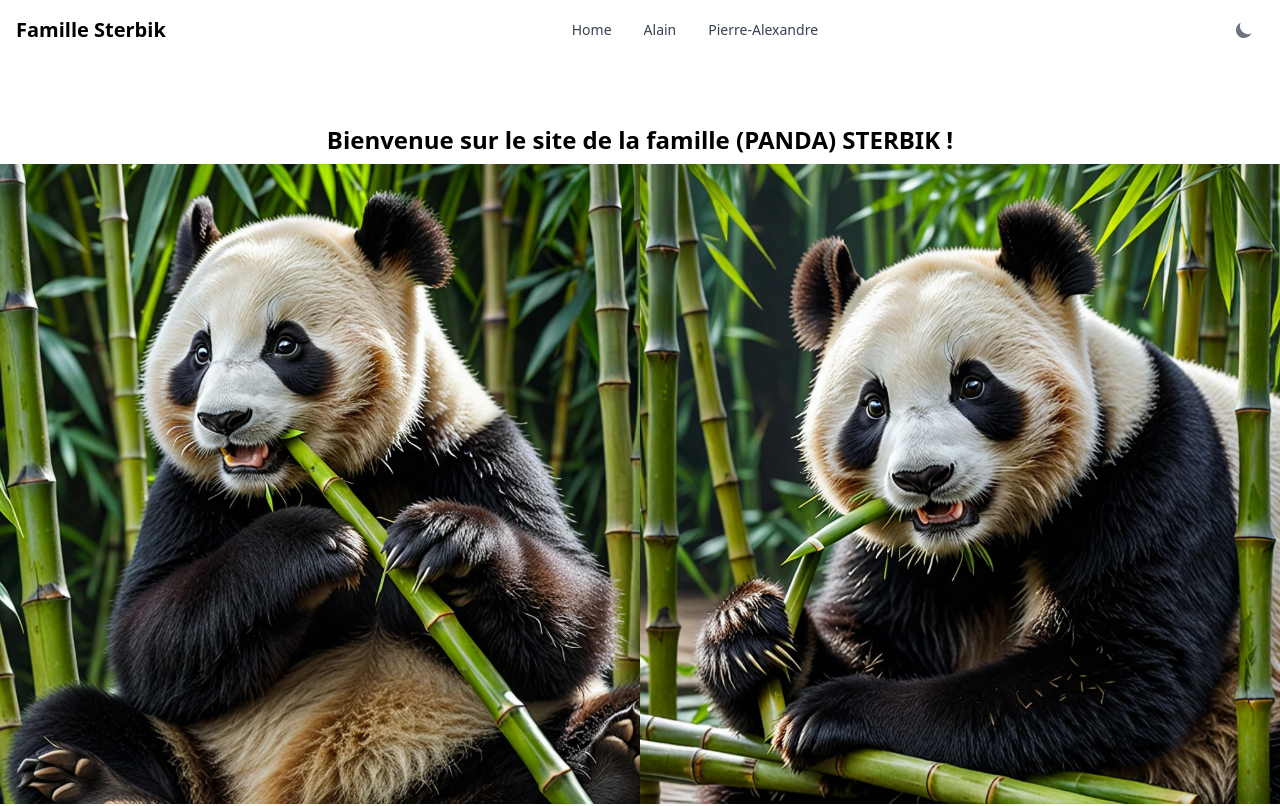
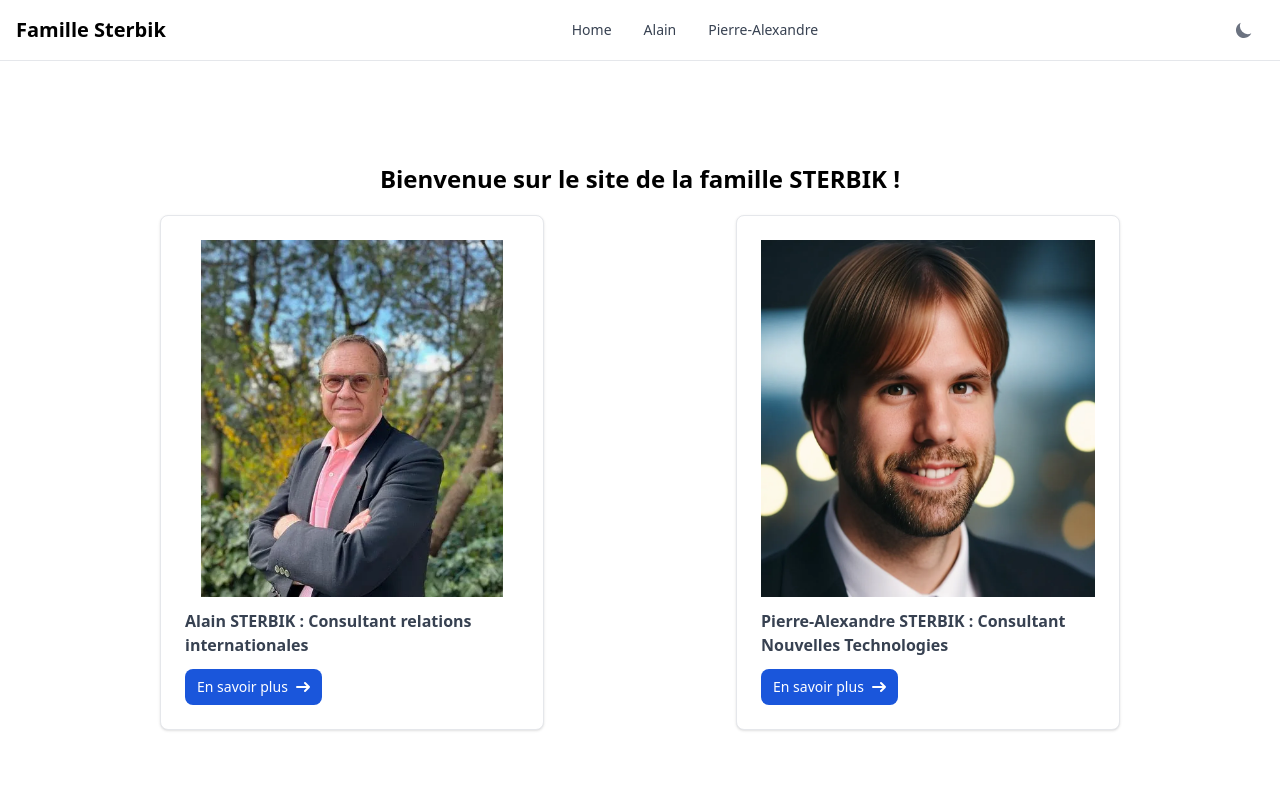
Before and after one commit to Manianise/sterbik-react, a React (Vite) app: page / in a window 1280 px wide. Shown: the top 806 px of the page. Built offline with nearby package versions, Linux system fonts and the light colour scheme; the HTML template or start-up script is replaced by a standard one.

Commit message:
Nouveau commit le :

```diff
--- a/index.html
+++ b/index.html
@@ -6,7 +6,7 @@
     <meta name="viewport" content="width=device-width, initial-scale=1.0" />
     <title>Famille Sterbik</title>
   </head>
-  <body>
+  <body class="dark:bg-gray-800 ">
     <div id="root"></div>
     <script type="module" src="/src/main.tsx"></script>
   </body>
--- a/src/pages/Alain.tsx
+++ b/src/pages/Alain.tsx
@@ -8,13 +8,17 @@ import Copy from "../components/Copy.tsx";
 export default function Alain() {
 
 
-    return(
+    return (
         <>
-        <h1 className="text-2xl dark:text-white my-1 font-semibold">
+            <h1 className="text-2xl dark:text-white my-3 font-semibold">
                 Alain STERBIK
             </h1>
             <h2 className="dark:text-white font-semibold mb-5">Consultant en relations internationales</h2>
-        <div className="container">
+            <div className="flex md:flex-row-reverse sm:flex-col justify-center my-5">
+                <div className="flex justify-center md:h-56 md:sticky md:top-48 mx-2 my-3">
+                    <img className="md:h-full" src="/assets/alain.webp" alt="photo-profil" />
+                </div>
+                <div className="container mx-auto my-3">
                     <p className="mb-3 text-gray-500 dark:text-gray-400">
 
                         Fort de plus de 40 ans d'expérience dans les relations
@@ -45,8 +49,8 @@ export default function Alain() {
                         développer sur les marchés internationaux :
 
                         <ul className="my-3 mx-3">
-                    <li> • Solutions sur mesure : Chaque entreprise étant unique, j’élabore des stratégies adaptées à vos besoins spécifiques et à vos objectifs.</li>
-                    <li> • Engagement envers l’excellence : Mon objectif est de livrer des résultats de haute qualité, en me concentrant sur une croissance durable et pérenne.</li>
+                            <li className="border-l pl-3 dark:border-gray-600"> - Solutions sur mesure : Chaque entreprise étant unique, j’élabore des stratégies adaptées à vos besoins spécifiques et à vos objectifs.</li>
+                            <li className="border-l pl-3 dark:border-gray-600"> - Engagement envers l’excellence : Mon objectif est de livrer des résultats de haute qualité, en me concentrant sur une croissance durable et pérenne.</li>
                         </ul>
                     </div>
 
@@ -54,11 +58,11 @@ export default function Alain() {
 
                     <div className="mb-3 text-gray-500 dark:text-gray-400">
                         <ul className="my-3 mx-3">
-                    <li>• Consultation initiale offerte : Nous échangeons pour mieux comprendre vos besoins et les défis
+                            <li className="border-l pl-3 dark:border-gray-600"> - Consultation initiale offerte : Nous échangeons pour mieux comprendre vos besoins et les défis
                                 auxquels vous faites face.</li>
-                    <li>• Stratégie personnalisée : Un plan d’action est élaboré en accord avec vos objectifs de
+                            <li className="border-l pl-3 dark:border-gray-600"> - Stratégie personnalisée : Un plan d’action est élaboré en accord avec vos objectifs de
                                 développement.</li>
-                    <li>• Suivi régulier : J’assure un accompagnement tout au long de l’exécution pour garantir la mise en
+                            <li className="border-l pl-3 dark:border-gray-600"> - Suivi régulier : J’assure un accompagnement tout au long de l’exécution pour garantir la mise en
                                 œuvre optimale de la stratégie.</li>
                         </ul>
 
@@ -66,13 +70,13 @@ export default function Alain() {
                         entreprise vers de nouveaux horizons.
                     </div>
                     <ul className="my-3 mx-3">
-                <li className="flex items-center px-3 py-2 text-lg font-medium text-gray-600 bg-gray-100 border-l border-gray-200 dark:border-gray-600 dark:text-gray-400 dark:bg-gray-800 hover:text-blue-700 dark:hover:text-white copy-to-clipboard-button">
-                <svg className="w-4 h-4" aria-hidden="true" fill="currentColor" xmlns="http://www.w3.org/2000/svg" role="img" viewBox="0 0 24 24"><title>Gmail</title><path d="M24 5.457v13.909c0 .904-.732 1.636-1.636 1.636h-3.819V11.73L12 16.64l-6.545-4.91v9.273H1.636A1.636 1.636 0 0 1 0 19.366V5.457c0-2.023 2.309-3.178 3.927-1.964L5.455 4.64 12 9.548l6.545-4.91 1.528-1.145C21.69 2.28 24 3.434 24 5.457z"/></svg>
+                        <li className="flex items-center px-3 py-2 text-lg font-medium text-gray-600 border-l border-gray-200 dark:border-gray-600 dark:text-gray-400 dark:bg-gray-800 hover:text-blue-700 dark:hover:text-white copy-to-clipboard-button">
+                            <svg className="w-4 h-4" aria-hidden="true" fill="currentColor" xmlns="http://www.w3.org/2000/svg" role="img" viewBox="0 0 24 24"><title>Gmail</title><path d="M24 5.457v13.909c0 .904-.732 1.636-1.636 1.636h-3.819V11.73L12 16.64l-6.545-4.91v9.273H1.636A1.636 1.636 0 0 1 0 19.366V5.457c0-2.023 2.309-3.178 3.927-1.964L5.455 4.64 12 9.548l6.545-4.91 1.528-1.145C21.69 2.28 24 3.434 24 5.457z" /></svg>
                             <Copy title="Par courrier" label="sterbika@gmail.com" />
                         </li>
                         <li>
-                    <a href="https://www.linkedin.com/in/alain-sterbik-0b63932/" className="flex items-center px-3 py-2 text-lg font-medium text-gray-600 bg-gray-100 border-l border-gray-200 dark:border-gray-600 dark:text-gray-400 dark:bg-gray-800 hover:text-blue-700 dark:hover:text-white">
-                        <svg className="w-4 h-4" aria-hidden="true" fill="currentColor" role="img" viewBox="0 0 24 24" xmlns="http://www.w3.org/2000/svg"><title>LinkedIn</title><path fillRule="evenodd" d="M20.447 20.452h-3.554v-5.569c0-1.328-.027-3.037-1.852-3.037-1.853 0-2.136 1.445-2.136 2.939v5.667H9.351V9h3.414v1.561h.046c.477-.9 1.637-1.85 3.37-1.85 3.601 0 4.267 2.37 4.267 5.455v6.286zM5.337 7.433c-1.144 0-2.063-.926-2.063-2.065 0-1.138.92-2.063 2.063-2.063 1.14 0 2.064.925 2.064 2.063 0 1.139-.925 2.065-2.064 2.065zm1.782 13.019H3.555V9h3.564v11.452zM22.225 0H1.771C.792 0 0 .774 0 1.729v20.542C0 23.227.792 24 1.771 24h20.451C23.2 24 24 23.227 24 22.271V1.729C24 .774 23.2 0 22.222 0h.003z"/></svg>
+                            <a href="https://www.linkedin.com/in/alain-sterbik-0b63932/" className="flex items-center px-3 py-2 text-lg font-medium text-gray-600 border-l border-gray-200 dark:border-gray-600 dark:text-gray-400 dark:bg-gray-800 hover:text-blue-700 dark:hover:text-white">
+                                <svg className="w-4 h-4" aria-hidden="true" fill="currentColor" role="img" viewBox="0 0 24 24" xmlns="http://www.w3.org/2000/svg"><title>LinkedIn</title><path fillRule="evenodd" d="M20.447 20.452h-3.554v-5.569c0-1.328-.027-3.037-1.852-3.037-1.853 0-2.136 1.445-2.136 2.939v5.667H9.351V9h3.414v1.561h.046c.477-.9 1.637-1.85 3.37-1.85 3.601 0 4.267 2.37 4.267 5.455v6.286zM5.337 7.433c-1.144 0-2.063-.926-2.063-2.065 0-1.138.92-2.063 2.063-2.063 1.14 0 2.064.925 2.064 2.063 0 1.139-.925 2.065-2.064 2.065zm1.782 13.019H3.555V9h3.564v11.452zM22.225 0H1.771C.792 0 0 .774 0 1.729v20.542C0 23.227.792 24 1.771 24h20.451C23.2 24 24 23.227 24 22.271V1.729C24 .774 23.2 0 22.222 0h.003z" /></svg>
                                 <span className="mx-5"> Via LinkedIn : cliquer pour suivre le lien </span>
                             </a>
                         </li>
@@ -80,6 +84,8 @@ export default function Alain() {
 
                 </div>
 
+            </div>
+
 
         </>
     )
--- a/src/pages/Header.tsx
+++ b/src/pages/Header.tsx
@@ -6,7 +6,7 @@ export default function Header() {
 
     return (
       <>
-      <Navbar fluid>
+      <Navbar fluid className="fixed border-b w-full z-50">
         <Navbar.Brand href="/">
           <span className="self-center whitespace-nowrap text-xl font-semibold dark:text-white">Famille Sterbik</span>
         </Navbar.Brand>
@@ -19,8 +19,8 @@ export default function Header() {
         </Navbar.Collapse>
         <DarkThemeToggle />
     </Navbar>
-    <main className="flex min-h-screen flex-col items-center justify-center dark:bg-gray-800">
-
+    <main className="container mx-auto flex min-h-screen flex-col items-center justify-center dark:bg-gray-800">
+      <div className="h-24"></div>
       <Outlet />
     </main>
       </>
--- a/src/pages/Home.tsx
+++ b/src/pages/Home.tsx
@@ -1,11 +1,48 @@
+import { Link } from "react-router-dom"
 export default function Home() {
 
-    return(
+    return (
         <>
             <h1 className="text-2xl my-2 dark:text-white font-semibold">
-            Bienvenue sur le site de la famille (PANDA) STERBIK !
+                Bienvenue sur le site de la famille STERBIK !
             </h1>
-            <img src="/assets/output.webp" alt="main_img" />
+            <div className="container flex md:flex-row  sm:flex-col items-center sm:justify-center md:place-content-around basis-1/2">
+                <div className="my-3">
+
+
+                    <div className="max-w-sm p-6 bg-white border border-gray-200 rounded-lg shadow dark:bg-gray-800 dark:border-gray-700">
+                        <a href="#" className="flex justify-center">
+                            <img src="/assets/alain.webp" alt="main_img" style={{height: "357px"}}/>
+                        </a>
+                        <p className="my-3 font-semibold text-gray-700 dark:text-gray-400">Alain STERBIK : Consultant relations internationales</p>
+                        <Link to="/alain" className="inline-flex items-center px-3 py-2 text-sm font-medium text-center text-white bg-blue-700 rounded-lg hover:bg-blue-800 focus:ring-4 focus:outline-none focus:ring-blue-300 dark:bg-blue-600 dark:hover:bg-blue-700 dark:focus:ring-blue-800">
+                            En savoir plus
+                            <svg className="rtl:rotate-180 w-3.5 h-3.5 ms-2" aria-hidden="true" xmlns="http://www.w3.org/2000/svg" fill="none" viewBox="0 0 14 10">
+                                <path stroke="currentColor" stroke-linecap="round" stroke-linejoin="round" stroke-width="2" d="M1 5h12m0 0L9 1m4 4L9 9" />
+                            </svg>
+                        </Link>
+                    </div>
+
+                </div>
+                <div className="my-3">
+
+
+                    <div className="max-w-sm p-6 bg-white border border-gray-200 rounded-lg shadow dark:bg-gray-800 dark:border-gray-700">
+                        <a href="#" className="flex justify-center">
+                            <img src="/assets/image.webp" alt="main_img" style={{height: "357px"}} />
+                        </a>
+                        <p className="my-3 font-semibold text-gray-700 dark:text-gray-400">Pierre-Alexandre STERBIK : Consultant Nouvelles Technologies</p>
+                        <a href="https://github.com/Manianise" className="inline-flex items-center px-3 py-2 text-sm font-medium text-center text-white bg-blue-700 rounded-lg hover:bg-blue-800 focus:ring-4 focus:outline-none focus:ring-blue-300 dark:bg-blue-600 dark:hover:bg-blue-700 dark:focus:ring-blue-800">
+                            En savoir plus
+                            <svg className="rtl:rotate-180 w-3.5 h-3.5 ms-2" aria-hidden="true" xmlns="http://www.w3.org/2000/svg" fill="none" viewBox="0 0 14 10">
+                                <path stroke="currentColor" stroke-linecap="round" stroke-linejoin="round" stroke-width="2" d="M1 5h12m0 0L9 1m4 4L9 9" />
+                            </svg>
+                        </a>
+                    </div>
+
+                </div>
+            </div>
+
         </>
     )
 }
```
Also changed, not shown: src/components/Copy.tsx (+10 -5 lines), public/assets/alain.webp (added), public/assets/image.webp (added). Lines whose indentation alone changed are shown as unchanged.
